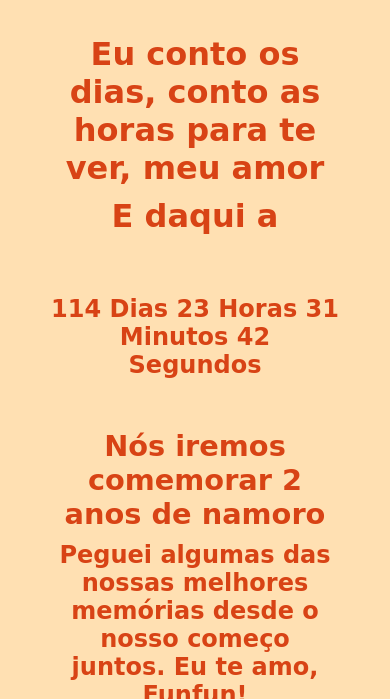
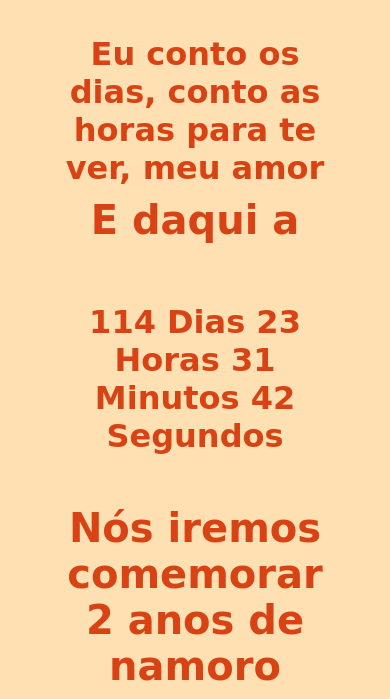
Before and after one commit to EmanuelMSAraujo/contagemregressivaamor, a plain HTML site: page index.html in a window 390 px wide. Shown: the part 145-844 px from the top of the page. Drawn offline with Linux system fonts and the light colour scheme.

Commit message:
Update styles.css

```diff
--- a/styles.css
+++ b/styles.css
@@ -60,19 +60,19 @@ h1 {
 }
 
 h2 {
-    font-size: 2em; /* Tamanho um pouco menor */
+    font-size: 2.5em; /* Tamanho um pouco menor */
     margin: 10px 0; /* Espaçamento */
     color: #D84315;
 }
 
 h3 {
-    font-size: 1.8em; /* Tamanho médio */
+    font-size: 2.5em; /* Tamanho médio */
     margin: 10px 0; /* Espaçamento */
     color: #D84315;
 }
 
 h4 {
-    font-size: 1.5em; /* Tamanho menor para a última frase */
+    font-size: 2.5em; /* Tamanho menor para a última frase */
     margin: 10px 0; /* Espaçamento */
     color: #D84315;
 }
@@ -133,11 +133,11 @@ h4 {
     }
 
     #countdown-timer {
-        font-size: 1.5em; /* Tamanho menor para mobile */
+        font-size: 2em; /* Tamanho menor para mobile */
     }
 
     .gallery h2 {
-        font-size: 1.8em; /* Tamanho menor para mobile */
+        font-size: 2em; /* Tamanho menor para mobile */
     }
 
     .photos img {
```
